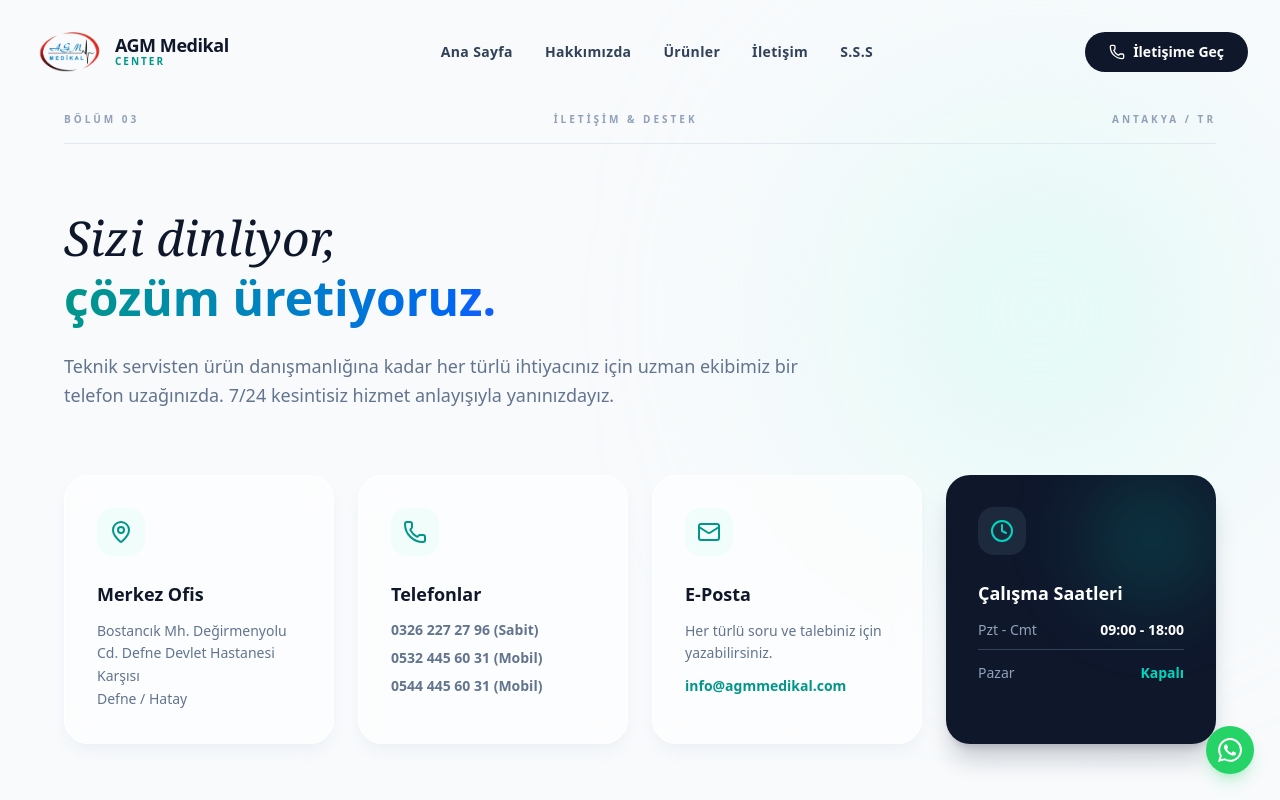
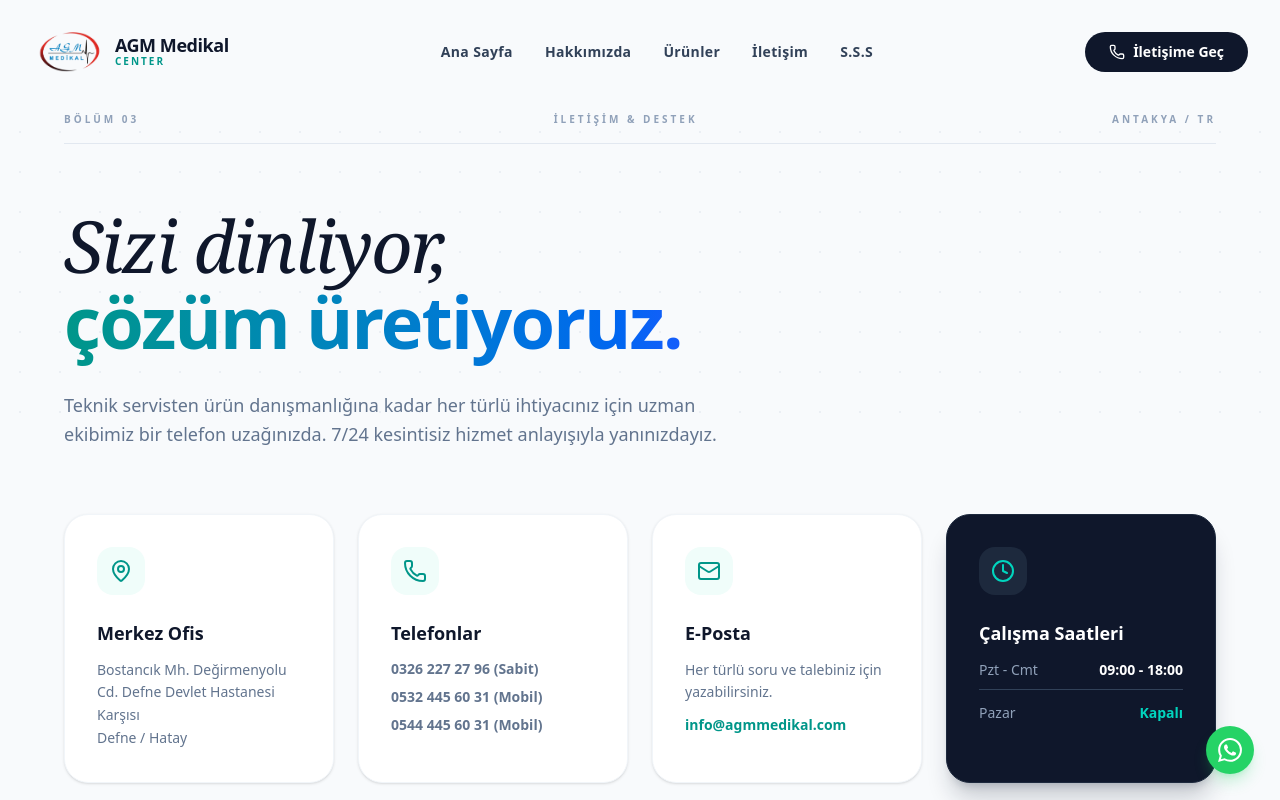
Before and after one commit to cem-guzel/agmedikal, a Next.js app: page /iletisim in a window 1280 px wide. Shown: the top 800 px of the page. Built offline with nearby package versions, Linux system fonts and the light colour scheme.

Commit message:
performans iletisim

```diff
--- a/app/iletisim/page.tsx
+++ b/app/iletisim/page.tsx
@@ -10,63 +10,98 @@ export default function Iletisim() {
   const containerRef = useRef(null)
 
   useEffect(() => {
-    // Blueprint çizgileri animasyonu
-    gsap.utils.toArray('.draw-line-x').forEach((line) => {
-      gsap.fromTo(line as HTMLElement,
-        { scaleX: 0 },
-        { scaleX: 1, duration: 1.5, ease: 'power3.inOut', scrollTrigger: { trigger: line as HTMLElement, start: 'top 90%' } }
+    ScrollTrigger.config({ ignoreMobileResize: true })
+
+    // ESLint'e uygun const yapısı ve Memory Leak önleyici Context
+    const ctx = gsap.context(() => {
+
+      // 1. Üst Kısım Animasyonu
+      gsap.fromTo('.hero-fade',
+        { autoAlpha: 0, y: 30 },
+        { autoAlpha: 1, y: 0, duration: 1, stagger: 0.1, ease: 'power3.out' }
       )
-    })
 
-    // Kutu ve metinlerin yavaşça belirmesi
-    gsap.utils.toArray('.contact-fade').forEach((element, i) => {
-      gsap.fromTo(element as HTMLElement,
+      // 2. Bento Grid Kutuları (Batching ile tek tetikleyicide sırayla gelir)
+      gsap.fromTo('.contact-card-v2',
         { autoAlpha: 0, y: 30 },
         {
-          autoAlpha: 1, y: 0,
-          duration: 1,
-          delay: i * 0.1,
+          autoAlpha: 1,
+          y: 0,
+          duration: 0.6,
+          stagger: 0.1,
           ease: 'power3.out',
-          scrollTrigger: { trigger: element as HTMLElement, start: 'top 85%' }
+          scrollTrigger: {
+            trigger: '.contact-grid',
+            start: 'top 85%',
+            toggleActions: 'play none none none'
+          }
         }
       )
-    })
+
+      // 3. Form ve Harita Çizgisi
+      gsap.fromTo('.draw-line-x',
+        { scaleX: 0 },
+        { scaleX: 1, duration: 1.5, ease: 'power3.inOut', scrollTrigger: { trigger: '.draw-line-x', start: 'top 90%' } }
+      )
+
+      // 4. Form ve Harita Blokları
+      gsap.fromTo('.form-map-fade',
+        { autoAlpha: 0, y: 30 },
+        {
+          autoAlpha: 1,
+          y: 0,
+          duration: 0.8,
+          stagger: 0.2,
+          ease: 'power3.out',
+          scrollTrigger: {
+            trigger: '.form-map-section',
+            start: 'top 80%',
+            toggleActions: 'play none none none'
+          }
+        }
+      )
+    }, containerRef)
+
+    return () => ctx.revert()
   }, [])
 
   return (
-    <main ref={containerRef} className="bg-slate-50 min-h-screen pt-28 pb-20">
+    <main ref={containerRef} className="bg-[#F8FAFC] min-h-screen pt-28 pb-20 overflow-x-hidden">
 
-      {/* 1. EDİTORYAL GİRİŞ */}
-      <section className="max-w-7xl mx-auto px-6 md:px-16 mb-16 relative">
-        <div className="absolute top-0 right-10 w-[400px] h-[400px] bg-teal-100/50 rounded-full blur-[120px] pointer-events-none" />
+      {/* 1. EDİTORYAL GİRİŞ - Ağır blur efektleri yerine hafif nokta grid */}
+      <section className="max-w-7xl mx-auto px-6 md:px-16 mb-16 relative z-10">
 
-        {/* Dekoratif üst bilgi */}
-        <div className="flex items-center justify-between border-b border-slate-200 pb-4 mb-16 relative z-10">
+        <div
+          className="absolute inset-0 z-0 opacity-30 pointer-events-none"
+          style={{ backgroundImage: 'radial-gradient(#cbd5e1 1px, transparent 1px)', backgroundSize: '40px 40px' }}
+        />
+
+        <div className="hero-fade invisible flex items-center justify-between border-b border-slate-200 pb-4 mb-16 relative z-10">
           <span className="text-[10px] font-bold tracking-[0.3em] text-slate-400 uppercase">Bölüm 03</span>
           <span className="text-[10px] font-bold tracking-[0.3em] text-slate-400 uppercase hidden sm:block">İletişim & Destek</span>
           <span className="text-[10px] font-bold tracking-[0.3em] text-slate-400 uppercase">Antakya / TR</span>
         </div>
 
-        <div className="contact-fade invisible relative z-10 max-w-3xl">
-          <h1 className="font-serif italic text-4xl md:text-5xl text-slate-900 leading-tight mb-6">
+        <div className="relative z-10 max-w-3xl">
+          <h1 className="hero-fade invisible font-serif italic text-5xl md:text-6xl lg:text-7xl text-slate-900 leading-[1.05] tracking-tight mb-8">
             Sizi dinliyor, <br/>
             <span className="font-black font-sans not-italic text-transparent bg-clip-text bg-gradient-to-r from-teal-600 to-blue-600">
               çözüm üretiyoruz.
             </span>
           </h1>
-          <p className="text-slate-500 font-medium leading-relaxed text-lg">
+          <p className="hero-fade invisible text-slate-500 font-medium leading-relaxed text-lg max-w-2xl">
             Teknik servisten ürün danışmanlığına kadar her türlü ihtiyacınız için uzman ekibimiz bir telefon uzağınızda. 7/24 kesintisiz hizmet anlayışıyla yanınızdayız.
           </p>
         </div>
       </section>
 
-      {/* 2. İLETİŞİM KUTULARI (Bento Grid Style) */}
+      {/* 2. İLETİŞİM KUTULARI - Cam efektleri iptal edildi, temiz beyaz grid */}
       <section className="max-w-7xl mx-auto px-6 md:px-16 mb-24 relative z-10">
-        <div className="grid grid-cols-1 md:grid-cols-2 lg:grid-cols-4 gap-6">
+        <div className="contact-grid grid grid-cols-1 md:grid-cols-2 lg:grid-cols-4 gap-6">
 
           {/* Adres Kutusu */}
-          <div className="contact-fade invisible bg-white/60 backdrop-blur-md p-8 rounded-3xl border border-white shadow-lg shadow-slate-200/40 hover:shadow-xl hover:-translate-y-1 transition-all duration-300 group">
-            <div className="w-12 h-12 bg-teal-50 text-teal-600 rounded-2xl flex items-center justify-center mb-6 group-hover:scale-110 group-hover:bg-teal-600 group-hover:text-white transition-all duration-300">
+          <div className="contact-card-v2 invisible bg-white p-8 rounded-3xl border border-slate-100 shadow-sm hover:shadow-xl hover:border-teal-100 transition-all duration-300 group">
+            <div className="w-12 h-12 bg-teal-50 text-teal-600 rounded-2xl flex items-center justify-center mb-6 group-hover:bg-teal-600 group-hover:text-white transition-colors duration-300">
               <MapPin size={24} />
             </div>
             <h3 className="font-bold text-slate-900 text-lg mb-3">Merkez Ofis</h3>
@@ -77,8 +112,8 @@ export default function Iletisim() {
           </div>
 
           {/* Telefon Kutusu */}
-          <div className="contact-fade invisible bg-white/60 backdrop-blur-md p-8 rounded-3xl border border-white shadow-lg shadow-slate-200/40 hover:shadow-xl hover:-translate-y-1 transition-all duration-300 group">
-            <div className="w-12 h-12 bg-teal-50 text-teal-600 rounded-2xl flex items-center justify-center mb-6 group-hover:scale-110 group-hover:bg-teal-600 group-hover:text-white transition-all duration-300">
+          <div className="contact-card-v2 invisible bg-white p-8 rounded-3xl border border-slate-100 shadow-sm hover:shadow-xl hover:border-teal-100 transition-all duration-300 group">
+            <div className="w-12 h-12 bg-teal-50 text-teal-600 rounded-2xl flex items-center justify-center mb-6 group-hover:bg-teal-600 group-hover:text-white transition-colors duration-300">
               <Phone size={24} />
             </div>
             <h3 className="font-bold text-slate-900 text-lg mb-3">Telefonlar</h3>
@@ -90,8 +125,8 @@ export default function Iletisim() {
           </div>
 
           {/* Email Kutusu */}
-          <div className="contact-fade invisible bg-white/60 backdrop-blur-md p-8 rounded-3xl border border-white shadow-lg shadow-slate-200/40 hover:shadow-xl hover:-translate-y-1 transition-all duration-300 group">
-            <div className="w-12 h-12 bg-teal-50 text-teal-600 rounded-2xl flex items-center justify-center mb-6 group-hover:scale-110 group-hover:bg-teal-600 group-hover:text-white transition-all duration-300">
+          <div className="contact-card-v2 invisible bg-white p-8 rounded-3xl border border-slate-100 shadow-sm hover:shadow-xl hover:border-teal-100 transition-all duration-300 group">
+            <div className="w-12 h-12 bg-teal-50 text-teal-600 rounded-2xl flex items-center justify-center mb-6 group-hover:bg-teal-600 group-hover:text-white transition-colors duration-300">
               <Mail size={24} />
             </div>
             <h3 className="font-bold text-slate-900 text-lg mb-3">E-Posta</h3>
@@ -101,10 +136,9 @@ export default function Iletisim() {
             </a>
           </div>
 
-          {/* Çalışma Saatleri Kutusu */}
-          <div className="contact-fade invisible bg-slate-900 p-8 rounded-3xl shadow-xl shadow-slate-900/20 hover:-translate-y-1 transition-all duration-300 group relative overflow-hidden">
-            <div className="absolute top-0 right-0 w-32 h-32 bg-teal-500/20 rounded-full blur-2xl" />
-            <div className="w-12 h-12 bg-slate-800 text-teal-400 rounded-2xl flex items-center justify-center mb-6 group-hover:scale-110 transition-all duration-300 relative z-10">
+          {/* Çalışma Saatleri Kutusu - Blur kaldırıldı, tasarım modernleştirildi */}
+          <div className="contact-card-v2 invisible bg-slate-900 p-8 rounded-3xl shadow-xl shadow-slate-900/20 transition-all duration-300 group relative overflow-hidden border border-slate-800">
+            <div className="w-12 h-12 bg-slate-800 text-teal-400 rounded-2xl flex items-center justify-center mb-6 relative z-10">
               <Clock size={24} />
             </div>
             <h3 className="font-bold text-white text-lg mb-3 relative z-10">Çalışma Saatleri</h3>
@@ -123,14 +157,14 @@ export default function Iletisim() {
         </div>
       </section>
 
-      {/* 3. FORMLAR VE HARİTA (Yan Yana Modern Düzen) */}
-      <section className="max-w-7xl mx-auto px-6 md:px-16 relative z-10">
+      {/* 3. FORMLAR VE HARİTA */}
+      <section className="form-map-section max-w-7xl mx-auto px-6 md:px-16 relative z-10">
         <div className="w-full h-px bg-slate-200 draw-line-x origin-left mb-12" />
 
         <div className="grid grid-cols-1 lg:grid-cols-2 gap-12">
 
           {/* İletişim Formu */}
-          <div className="contact-fade invisible bg-white p-8 md:p-12 rounded-[2.5rem] border border-slate-100 shadow-sm">
+          <div className="form-map-fade invisible bg-white p-8 md:p-12 rounded-[2.5rem] border border-slate-100 shadow-sm">
             <div className="mb-8">
               <h2 className="text-2xl font-black text-slate-900 mb-2">Bize Mesaj Gönderin</h2>
               <p className="text-slate-500 text-sm font-medium">Formu doldurun, uzman ekibimiz en kısa sürede size dönüş yapsın.</p>
@@ -140,22 +174,22 @@ export default function Iletisim() {
               <div className="grid grid-cols-1 md:grid-cols-2 gap-6">
                 <div>
                   <label className="block text-xs font-bold tracking-widest text-slate-400 uppercase mb-2">Adınız Soyadınız</label>
-                  <input type="text" className="w-full bg-slate-50 border border-slate-200 rounded-xl px-4 py-3 text-sm focus:outline-none focus:ring-2 focus:ring-teal-500 focus:border-transparent transition-all" placeholder="Ahmet Yılmaz" />
+                  <input type="text" className="w-full bg-slate-50 border border-slate-200 rounded-xl px-4 py-3 text-sm focus:outline-none focus:ring-2 focus:ring-teal-500 focus:border-transparent transition-colors" placeholder="Ahmet Yılmaz" />
                 </div>
                 <div>
                   <label className="block text-xs font-bold tracking-widest text-slate-400 uppercase mb-2">Telefon</label>
-                  <input type="tel" className="w-full bg-slate-50 border border-slate-200 rounded-xl px-4 py-3 text-sm focus:outline-none focus:ring-2 focus:ring-teal-500 focus:border-transparent transition-all" placeholder="0555 555 55 55" />
+                  <input type="tel" className="w-full bg-slate-50 border border-slate-200 rounded-xl px-4 py-3 text-sm focus:outline-none focus:ring-2 focus:ring-teal-500 focus:border-transparent transition-colors" placeholder="0555 555 55 55" />
                 </div>
               </div>
 
               <div>
                 <label className="block text-xs font-bold tracking-widest text-slate-400 uppercase mb-2">E-Posta Adresiniz</label>
-                <input type="email" className="w-full bg-slate-50 border border-slate-200 rounded-xl px-4 py-3 text-sm focus:outline-none focus:ring-2 focus:ring-teal-500 focus:border-transparent transition-all" placeholder="ornek@mail.com" />
+                <input type="email" className="w-full bg-slate-50 border border-slate-200 rounded-xl px-4 py-3 text-sm focus:outline-none focus:ring-2 focus:ring-teal-500 focus:border-transparent transition-colors" placeholder="ornek@mail.com" />
               </div>
 
               <div>
                 <label className="block text-xs font-bold tracking-widest text-slate-400 uppercase mb-2">Mesajınız</label>
-                <textarea rows={4} className="w-full bg-slate-50 border border-slate-200 rounded-xl px-4 py-3 text-sm focus:outline-none focus:ring-2 focus:ring-teal-500 focus:border-transparent transition-all resize-none" placeholder="Size nasıl yardımcı olabiliriz?"></textarea>
+                <textarea rows={4} className="w-full bg-slate-50 border border-slate-200 rounded-xl px-4 py-3 text-sm focus:outline-none focus:ring-2 focus:ring-teal-500 focus:border-transparent transition-colors resize-none" placeholder="Size nasıl yardımcı olabiliriz?"></textarea>
               </div>
 
               <button className="group w-full flex items-center justify-center gap-2 bg-teal-600 text-white font-bold py-4 rounded-xl hover:bg-slate-900 transition-colors duration-300">
@@ -165,14 +199,13 @@ export default function Iletisim() {
             </form>
           </div>
 
-          {/* Dev Harita */}
-          <div className="contact-fade invisible rounded-[2.5rem] overflow-hidden border border-slate-200 shadow-sm h-[500px] lg:h-auto relative group">
-            {/* Navigasyon Butonu Yüzen Etiket */}
+          {/* Dev Harita - Safari'yi yoran tüm CSS filtreleri silindi */}
+          <div className="form-map-fade invisible rounded-[2.5rem] overflow-hidden border border-slate-200 shadow-sm h-[500px] lg:h-auto relative group bg-slate-100">
             <a
               href="https://maps.google.com/?q=Defne+Devlet+Hastanesi+Hatay"
               target="_blank"
               rel="noreferrer"
-              className="absolute top-6 right-6 z-10 bg-slate-900/90 backdrop-blur text-white px-6 py-3 rounded-full text-sm font-bold flex items-center gap-2 hover:bg-teal-600 transition-colors shadow-xl opacity-0 group-hover:opacity-100 translate-y-4 group-hover:translate-y-0 duration-300"
+              className="absolute top-6 right-6 z-10 bg-slate-900/90 text-white px-6 py-3 rounded-full text-sm font-bold flex items-center gap-2 hover:bg-teal-600 transition-colors shadow-xl opacity-0 group-hover:opacity-100 translate-y-4 group-hover:translate-y-0 duration-300"
             >
               Yol Tarifi Al
               <ArrowRight size={16} />
@@ -183,7 +216,7 @@ export default function Iletisim() {
               width="100%"
               height="100%"
               style={{ border: 0 }}
-              className="grayscale contrast-125 hover:grayscale-0 transition-all duration-700 w-full h-full"
+              className="w-full h-full object-cover"
               allowFullScreen
               loading="lazy"
               referrerPolicy="no-referrer-when-downgrade"
```
